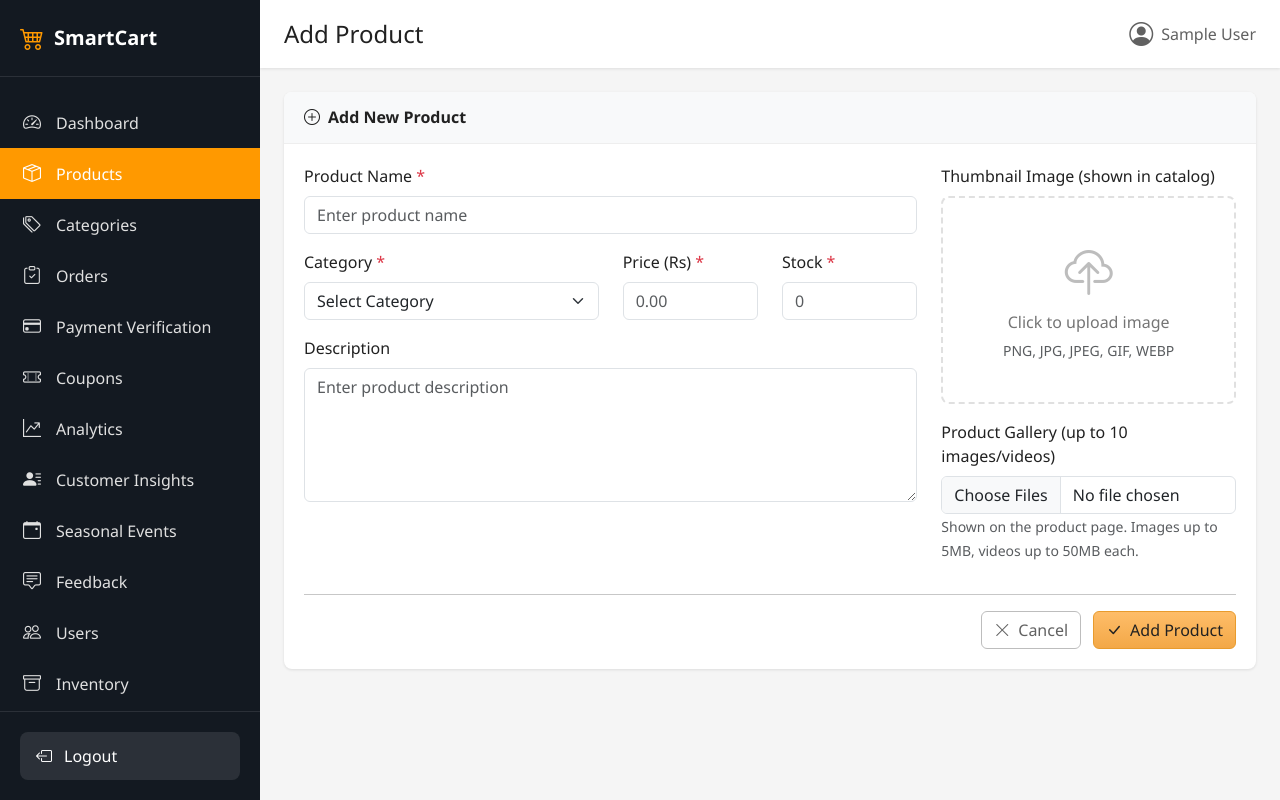
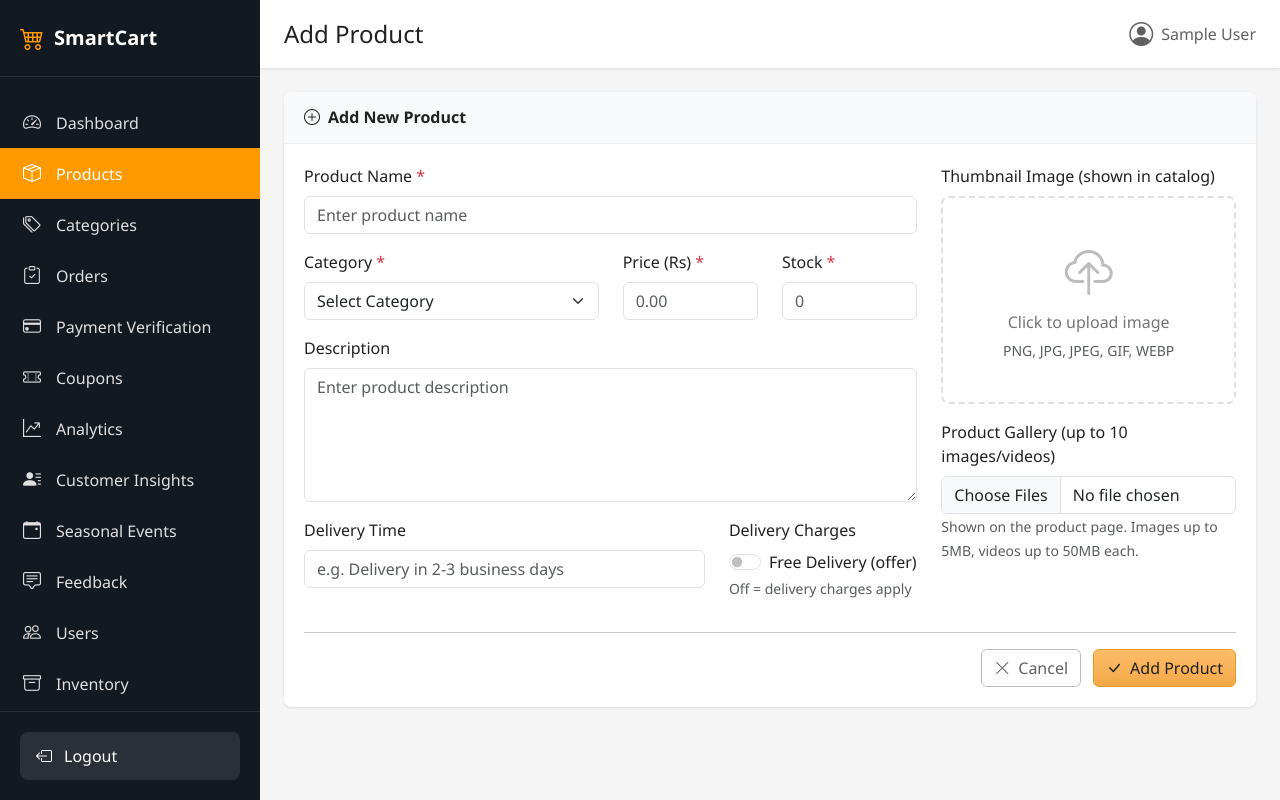
Before and after one commit to azfarabbasi/SmartCart, a Flask app: page /admin/products/add in a window 1280 px wide. Run offline with Flask 3, Linux system fonts and the light colour scheme; the visitor is signed in with stand-in values (Sample User, id 1); data that the repository does not hold is empty.

Commit message:
Add per-product delivery time text + free/charged delivery toggle
Admin can now set a delivery time string (e.g. "Delivery in 2-3
business days") and mark delivery as Free (offer) or leave it
unchecked when charges apply, from both Add Product and Edit Product.
Shown on the product card and product detail page -- replaces the
old hardcoded "FREE delivery Tomorrow" placeholder that was on every
product regardless of actual delivery terms.

```diff
--- a/blueprints/admin/routes.py
+++ b/blueprints/admin/routes.py
@@ -137,6 +137,8 @@ def add_product():
         name = request.form.get('name', '').strip()
         category_id = request.form.get('category_id')
         description = request.form.get('description', '').strip()
+        delivery_time_text = request.form.get('delivery_time_text', '').strip()
+        free_delivery = 1 if request.form.get('free_delivery') else 0
 
         ok, err = validate_required_text(name, 'Product name', min_len=2, max_len=150)
         price = stock = None
@@ -159,9 +161,11 @@ def add_product():
             image_path = f'uploads/{safe_name}'
 
         cur.execute(
-            "INSERT INTO Products (product_id, category_id, name, price, stock, description, image_path) "
-            "VALUES (products_seq.NEXTVAL, :cid, :n, :p, :s, :d, :img)",
-            {'cid': category_id, 'n': name, 'p': price, 's': stock, 'd': description, 'img': image_path},
+            "INSERT INTO Products (product_id, category_id, name, price, stock, description, image_path, "
+            "delivery_time_text, free_delivery) "
+            "VALUES (products_seq.NEXTVAL, :cid, :n, :p, :s, :d, :img, :dt, :fd)",
+            {'cid': category_id, 'n': name, 'p': price, 's': stock, 'd': description, 'img': image_path,
+             'dt': delivery_time_text or None, 'fd': free_delivery},
         )
         cur.execute("SELECT products_seq.CURRVAL FROM dual")
         new_product_id = cur.fetchone()[0]
@@ -187,6 +191,8 @@ def edit_product(product_id):
         name = request.form.get('name', '').strip()
         category_id = request.form.get('category_id')
         description = request.form.get('description', '').strip()
+        delivery_time_text = request.form.get('delivery_time_text', '').strip()
+        free_delivery = 1 if request.form.get('free_delivery') else 0
 
         ok, err = validate_required_text(name, 'Product name', min_len=2, max_len=150)
         price = stock = None
@@ -212,10 +218,10 @@ def edit_product(product_id):
             image_path = f'uploads/{safe_name}'
 
         cur.execute(
-            "UPDATE Products SET name=:n, category_id=:cid, price=:p, stock=:s, description=:d, image_path=:img "
-            "WHERE product_id=:pid",
+            "UPDATE Products SET name=:n, category_id=:cid, price=:p, stock=:s, description=:d, image_path=:img, "
+            "delivery_time_text=:dt, free_delivery=:fd WHERE product_id=:pid",
             {'n': name, 'cid': category_id, 'p': price, 's': stock, 'd': description,
-             'img': image_path, 'pid': product_id},
+             'img': image_path, 'dt': delivery_time_text or None, 'fd': free_delivery, 'pid': product_id},
         )
 
         cur.execute("SELECT COUNT(*) FROM ProductMedia WHERE product_id = :pid", {'pid': product_id})
--- a/blueprints/customer/routes.py
+++ b/blueprints/customer/routes.py
@@ -23,7 +23,7 @@ def index():
     cur = get_db().cursor()
     query = (
         "SELECT p.product_id, p.name, p.price, p.stock, p.description, "
-        "p.image_path, c.category_name "
+        "p.image_path, c.category_name, p.delivery_time_text, p.free_delivery "
         "FROM Products p JOIN Categories c ON p.category_id = c.category_id "
         "WHERE 1=1"
     )
@@ -51,7 +51,7 @@ def product_detail(product_id):
     cur = get_db().cursor()
     cur.execute(
         "SELECT p.product_id, p.name, p.price, p.stock, p.description, "
-        "p.image_path, c.category_name "
+        "p.image_path, c.category_name, p.delivery_time_text, p.free_delivery "
         "FROM Products p JOIN Categories c ON p.category_id = c.category_id "
         "WHERE p.product_id = :pid",
         {'pid': product_id},
--- a/static/css/style.css
+++ b/static/css/style.css
@@ -639,6 +639,20 @@ a:hover {
     margin-right: 4px;
 }
 
+.product-delivery {
+    font-size: 0.75rem;
+    color: var(--gray-600);
+    margin: 4px 0 8px;
+    display: flex;
+    align-items: center;
+    gap: 6px;
+    flex-wrap: wrap;
+}
+
+.product-delivery .badge {
+    font-size: 0.7rem;
+}
+
 .product-stock {
     font-size: 0.8125rem;
     margin-bottom: 12px;
--- a/templates/admin/add_product.html
+++ b/templates/admin/add_product.html
@@ -39,6 +39,22 @@
                         <div class="mb-3">
                             <label for="description" class="form-label">Description</label>
                             <textarea class="form-control" id="description" name="description" rows="5" placeholder="Enter product description"></textarea>
+                        </div>
+
+                        <div class="row">
+                            <div class="col-md-8 mb-3">
+                                <label for="delivery_time_text" class="form-label">Delivery Time</label>
+                                <input type="text" class="form-control" id="delivery_time_text" name="delivery_time_text"
+                                       placeholder="e.g. Delivery in 2-3 business days" maxlength="100">
+                            </div>
+                            <div class="col-md-4 mb-3">
+                                <label class="form-label d-block">Delivery Charges</label>
+                                <div class="form-check form-switch mt-2">
+                                    <input class="form-check-input" type="checkbox" id="free_delivery" name="free_delivery" value="1">
+                                    <label class="form-check-label" for="free_delivery">Free Delivery (offer)</label>
+                                </div>
+                                <small class="text-muted">Off = delivery charges apply</small>
+                            </div>
                         </div>
                     </div>
 
--- a/templates/customer/home.html
+++ b/templates/customer/home.html
@@ -52,6 +52,12 @@
                                         <i class="bi bi-x-circle-fill"></i> Out of Stock
                                     {% endif %}
                                 </div>
+                                {% if product[7] or product[8] %}
+                                    <p class="product-delivery">
+                                        {% if product[8] %}<span class="badge bg-success">Free Delivery</span>{% endif %}
+                                        {% if product[7] %}<i class="bi bi-truck"></i> {{ product[7] }}{% endif %}
+                                    </p>
+                                {% endif %}
                                 <div class="product-actions">
                                     {% if session.get('user_id') %}
                                         <form action="{{ url_for('customer.add_to_cart') }}" method="POST" class="d-inline">
```
Also changed, not shown: templates/admin/edit_product.html (+18 -0 lines), templates/customer/product_detail.html (+9 -3 lines), migrations/012_delivery_info.sql (added).
